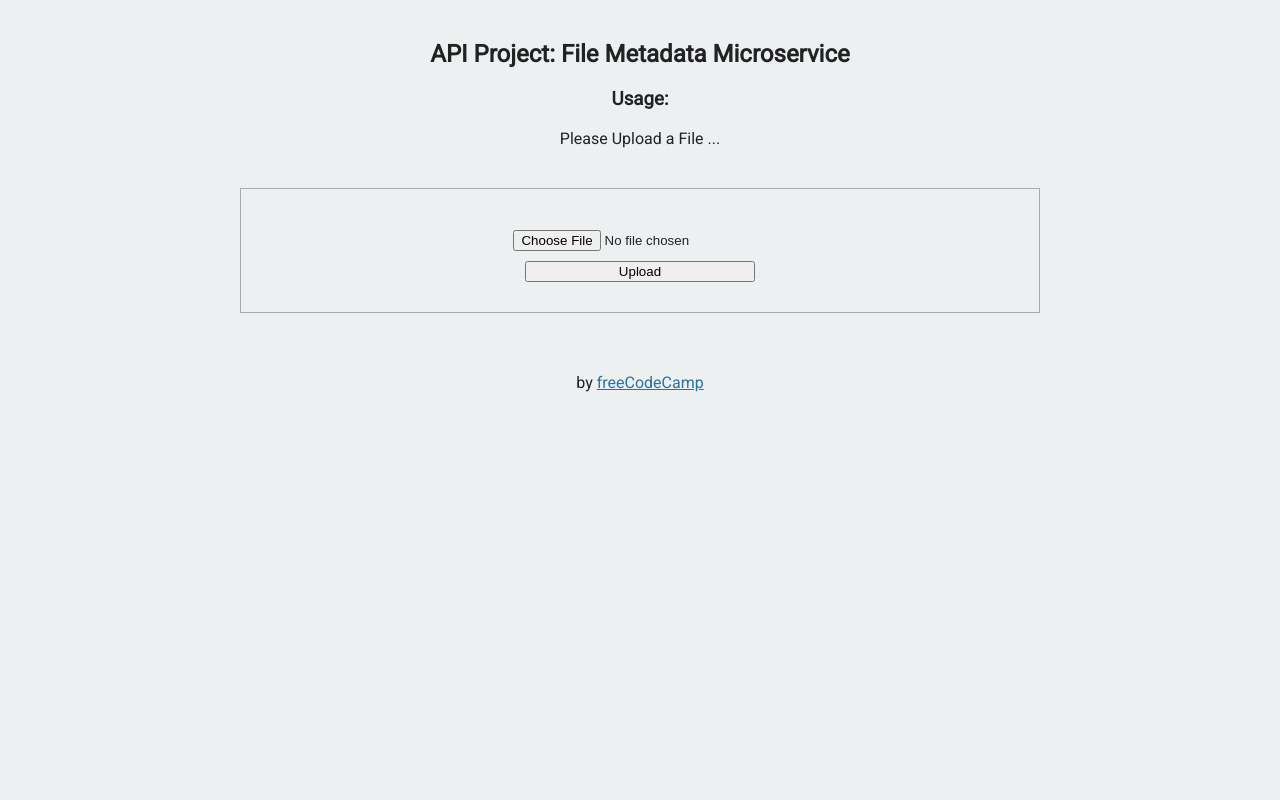
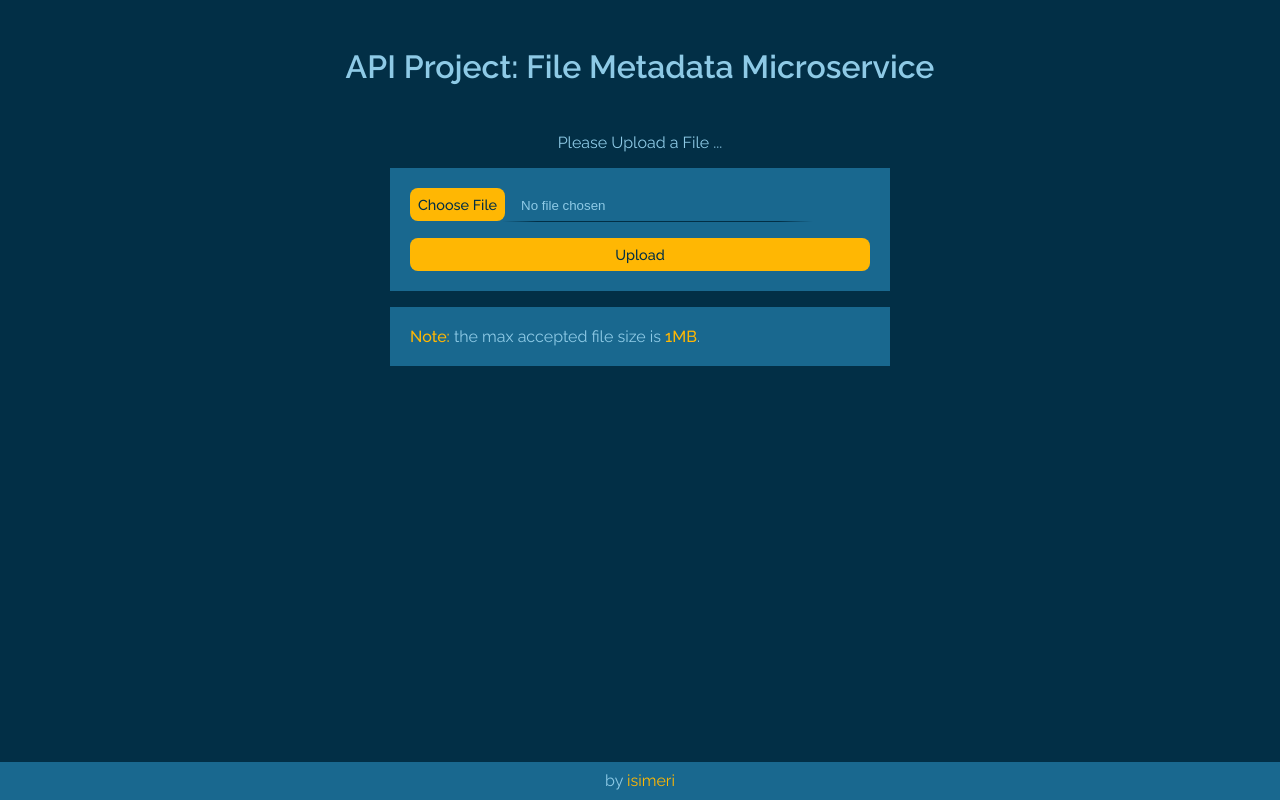
Before and after one commit to isimeri/file-metadata-microservice, a website: page views/index.html in a window 1280 px wide. Drawn offline with Linux system fonts and the light colour scheme.

Commit message:
implemented the upload route, modified html/css

```diff
--- a/public/style.css
+++ b/public/style.css
@@ -1,42 +1,97 @@
-/****** Main Styling ******/
+*{
+  margin: 0;
+  padding: 0;
+  box-sizing: border-box;
+}
+:root{
+  --lightblue: #8ecae6;
+  --mediumblue: hsl(200, 70%, 33%);
+  --darkblue: hsl(200, 95%, 14%);
+  --yellow: #ffb703;
+  --orange: #fb8500;
+}
 
 body {
-  font-family: 'Roboto', sans-serif;
+  font-family: 'Raleway', sans-serif;
   font-size: 16px;
-  color: #222;
-  background-color: #ECF0F1;
+  color: var(--lightblue);
+  background-color: var(--darkblue);
+  padding-top: 6vh;
+  min-height: 100vh;
+  display: flex;
+  flex-direction: column;
+  justify-content: space-between;
+}
+.main-header{
+  margin-bottom: 2rem;
+}
+.container, .footer{
   text-align: center;
 }
-
-.container {
-  padding: 0;
-  margin-top: 40px;
+.container{
+  display: flex;
+  flex-direction: column;
+  align-items: center;
+  justify-content: flex-start;
+  gap: 1rem;
+}
+.footer{
+  background-color: var(--mediumblue);
+  padding: 0.6rem 0;
+}
+a {
+  color: var(--yellow);
+  text-decoration: none;
+  transition: all 0.2s ease-in-out;
+}
+a:hover{
+  cursor: pointer;
+  color: var(--lightblue);
 }
 
-.footer {
-  margin-top: 60px;
-}
-
-a {
-  color: #2574A9;
-}
-
-input {
-  display: block;
-  position: relative;
-  margin: 10px auto;
-}
-
-input#button {
-  width: 230px;
-}
-
-.view {
-  position:relative;
-  margin: auto;
-  margin-top: 40px;
-  border: 1px  solid  #aaa;
+.view, .instr {
+  background-color: var(--mediumblue);
   padding: 20px;
   width: 60%;
+  max-width: 500px;
   min-width: 400px;
 }
+.instr{
+  text-align: left;
+}
+.emph{
+  font-weight: 500;
+  color: var(--yellow);
+}
+#form{
+  display: flex;
+  flex-direction: column;
+}
+input[type='submit'],input[type='file']::-webkit-file-upload-button, input[type='file']::file-selector-button{
+  background-color: var(--yellow);
+  color: var(--darkblue);
+  border: none;
+  padding: 0.5rem;
+  font-family: "Raleway", sans-serif;
+  font-size: 0.9rem;
+  font-weight: 500;
+  border-radius: 0.5rem;
+  transition: all 0.2s ease-in-out;
+}
+input[type='submit']:hover,input[type='file']:hover::-webkit-file-upload-button, input[type='file']:hover::file-selector-button{
+  background-color: var(--orange);
+  cursor: pointer;
+}
+input[type='file']::-webkit-file-upload-button, input[type='file']::file-selector-button{
+  margin-right: 1rem;
+}
+.form-line{
+ background: linear-gradient(to right, transparent 0px 10%, var(--darkblue) 20% 90%, transparent);
+ width: 75%;
+ height: 1px;
+ margin-bottom: 1rem;
+ align-self: center;
+}
+input[type='submit']{
+  min-width: 10rem;
+}
--- a/views/index.html
+++ b/views/index.html
@@ -4,30 +4,34 @@
    <head>
       <title>File Metadata</title>
       <link rel="shortcut icon" href="https://cdn.freecodecamp.org/universal/favicons/favicon-32x32.png" type="image/x-icon"/>
-      <link href="https://fonts.googleapis.com/css?family=Roboto" rel="stylesheet" type="text/css">
+      <link rel="preconnect" href="https://fonts.googleapis.com">
+      <link rel="preconnect" href="https://fonts.gstatic.com" crossorigin>
+      <link href="https://fonts.googleapis.com/css2?family=Raleway:wght@400;500;600&display=swap" rel="stylesheet">
       <link href="/public/style.css" rel="stylesheet" type="text/css">
    </head>
 
    <body>
       <div class="container">
-        <h2>API Project: File Metadata Microservice</h2>
-
-        <h3>Usage:</h3>
+        <h1 class="main-header">API Project: File Metadata Microservice</h1>
         <p>
           Please Upload a File ...
         </p>
         <div class="view">
           <h4 id="output"></h4>
-          <form enctype="multipart/form-data" method="POST" action="/api/fileanalyse">
-            <input id="inputfield" type="file" name="upfile">
+          <form id="form" enctype="multipart/form-data" method="POST" action="/api/fileanalyse">
+            <input id="inputfield" type="file" name="upfile" title="Pick a file from your machine" value="bruh">
+            <div class="form-line" ></div>
             <input id="button" type="submit" value="Upload">
           </form>
+        </div>
+        <div class="instr">
+          <p><span class="emph">Note:</span> the max accepted file size is <span class="emph">1MB</span>.</p>
         </div>
       </div>
       <div class="footer">
         <p>
           by
-          <a href="http://www.freecodecamp.com">freeCodeCamp</a>
+          <a href="https://github.com/isimeri">isimeri</a>
         </p>
       </div>
    </body>
```
Also changed, not shown: package.json (+8 -3 lines), server.js (+88 -3 lines), 2 other files.
